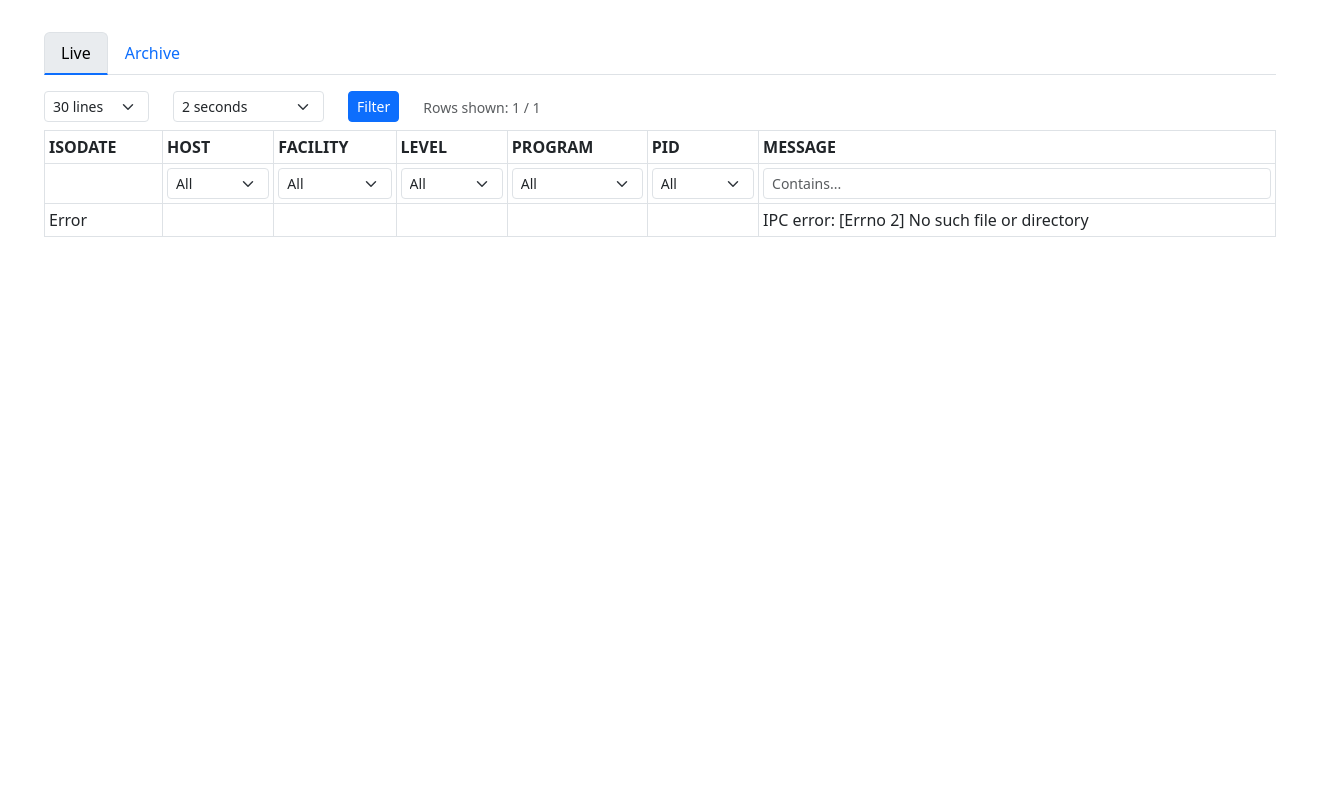
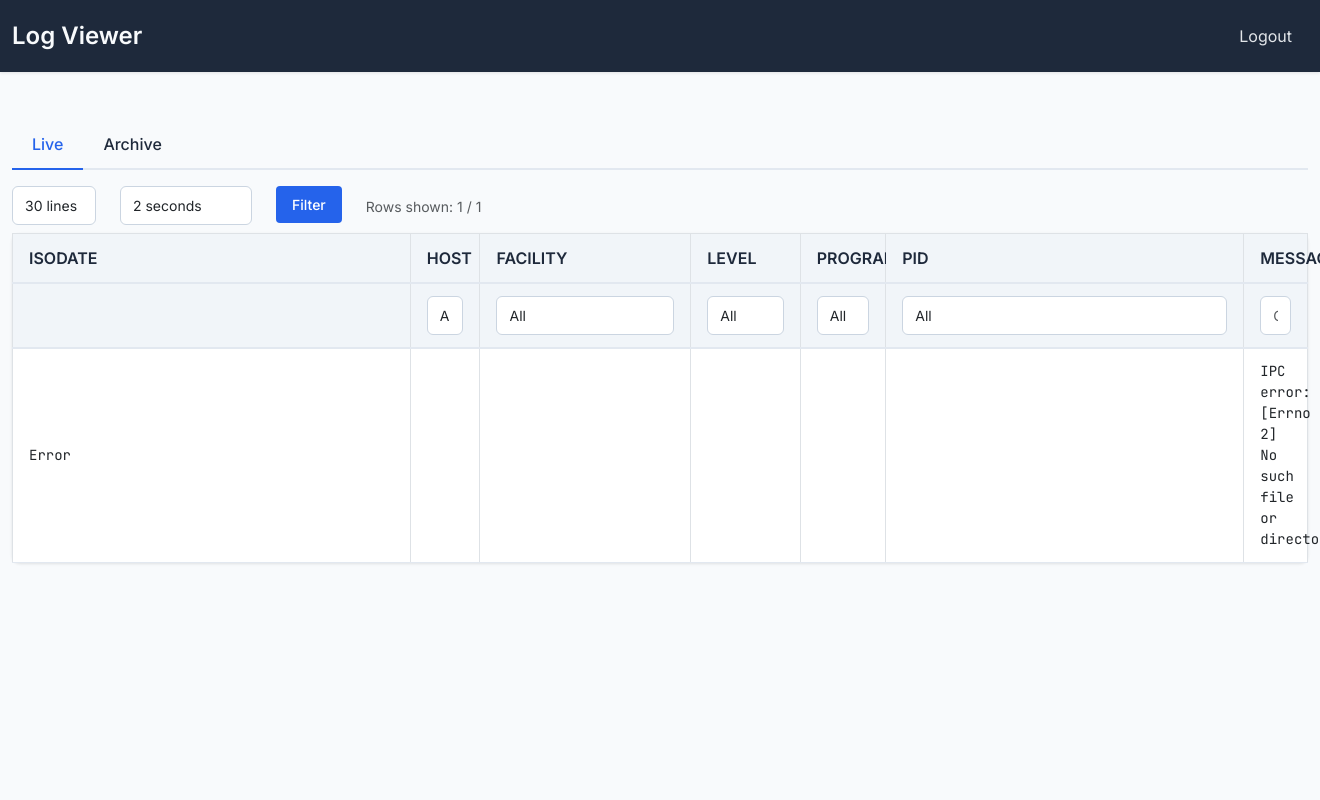
Before and after one commit to ptempier/syslog-web-viewer, a Flask app: page /live in a window 1320 px wide; the page is wider, and only the part inside the window is pictured. Run offline with Flask 3, Linux system fonts and the light colour scheme; the visitor is signed in with stand-in values (Sample User, id 1).

Commit message:
Modernize UI: Update base template and CSS with modern design, better typography, and improved responsiveness

```diff
--- a/logserver/static/logtable.css
+++ b/logserver/static/logtable.css
@@ -1,207 +1,200 @@
+:root {
+  --primary-color: #2563eb;
+  --primary-hover: #1d4ed8;
+  --bg-color: #f8fafc;
+  --text-color: #1e293b;
+  --border-color: #e2e8f0;
+  --header-bg: #1e293b;
+  --header-text: #f8fafc;
+  --table-header-bg: #f1f5f9;
+  --table-border: #e2e8f0;
+  --input-bg: #ffffff;
+  --input-border: #cbd5e1;
+  --input-focus: #2563eb;
+}
+
 html, body {
   margin: 0;
   padding: 0;
-  background: #f4f6fa;
-  width: 100vw;
-  font-size: 22px;
-  overflow-x: hidden;
+  background: var(--bg-color);
+  font-size: 16px;
+  font-family: 'Inter', system-ui, -apple-system, sans-serif;
+  color: var(--text-color);
+  line-height: 1.5;
 }
+
 body {
-  font-family: 'Inter', 'Segoe UI', Arial, sans-serif;
-  color: #2b2d42;
   min-height: 100vh;
-  width: 100vw;
-  font-size: 22px;
-  overflow-x: hidden;
 }
+
 header {
-  background: #35477d;
-  color: #fff;
-  padding: 0.9em 0 0.9em 0;
-  text-align: left;
-  margin-bottom: 0.2em;
-  width: 100vw;
-  display: flex;
-  align-items: center;
-  gap: 1.2em;
-  font-size: 1.25em;
+  background: var(--header-bg);
+  color: var(--header-text);
+  padding: 1rem 0;
+  margin-bottom: 1.5rem;
+  box-shadow: 0 1px 3px rgba(0,0,0,0.1);
 }
+
 header h1 {
-  margin: 0 0.5em 0 0.7em;
-  font-size: 1.15em;
-  font-weight: 700;
-  letter-spacing: 1px;
-  display: inline-block;
-  vertical-align: middle;
+  margin: 0;
+  font-size: 1.5rem;
+  font-weight: 600;
 }
-header h2 {
-  margin: 0;
-  font-size: 1.08em;
-  font-weight: 400;
-  color: #ffe066;
-  display: inline-block;
-  vertical-align: middle;
+
+header .nav-link {
+  color: var(--header-text);
+  opacity: 0.9;
+  padding: 0.5rem 1rem;
+  border-radius: 0.375rem;
+  transition: all 0.2s;
 }
-#main-container {
-  width: 100vw;
-  max-width: 100vw;
-  box-sizing: border-box;
-  background: #fff;
-  border-radius: 0;
-  box-shadow: 0 2px 10px rgba(40,60,80,0.06);
-  padding: 0.8em 0.2em 0.8em 0.2em;
-  margin-bottom: 2em;
-  font-size: 22px;
-  overflow-x: hidden;
+
+header .nav-link:hover {
+  opacity: 1;
+  background: rgba(255,255,255,0.1);
 }
-.option-bar {
-  display: flex;
-  align-items: center;
-  gap: 1.1em;
-  margin-bottom: 1.2em;
-  padding: 0.5em 0.5em 0.5em 0.5em;
-  background: #e8ecf3;
-  border-radius: 7px;
-  font-size: 1.07em;
+
+.nav-tabs {
+  border-bottom: 2px solid var(--border-color);
+  margin-bottom: 1.5rem;
 }
-.option-bar label {
-  color: #222a4d;
-  font-size: 1em;
-  margin-right: 0.3em;
+
+.nav-tabs .nav-link {
+  color: var(--text-color);
+  border: none;
+  padding: 0.75rem 1.25rem;
+  font-weight: 500;
+  transition: all 0.2s;
 }
-.option-bar select {
-  background: #fff;
-  color: #222a4d;
-  border: 1.5px solid #a7b5e5;
-  font-size: 1em;
+
+.nav-tabs .nav-link:hover {
+  border: none;
+  color: var(--primary-color);
 }
-label {
+
+.nav-tabs .nav-link.active {
+  color: var(--primary-color);
+  background: none;
+  border-bottom: 2px solid var(--primary-color);
+  margin-bottom: -2px;
+}
+
+.form-select, .form-control {
+  border: 1px solid var(--input-border);
+  border-radius: 0.375rem;
+  padding: 0.5rem 0.75rem;
+  font-size: 0.875rem;
+  background: var(--input-bg);
+  transition: all 0.2s;
+}
+
+.form-select:focus, .form-control:focus {
+  border-color: var(--input-focus);
+  box-shadow: 0 0 0 2px rgba(37,99,235,0.1);
+}
+
+.btn-primary {
+  background: var(--primary-color);
+  border: none;
+  padding: 0.5rem 1rem;
+  font-weight: 500;
+  transition: all 0.2s;
+}
+
+.btn-primary:hover {
+  background: var(--primary-hover);
+}
+
+.table {
+  background: white;
+  border-radius: 0.5rem;
+  box-shadow: 0 1px 3px rgba(0,0,0,0.1);
+  margin-bottom: 1.5rem;
+}
+
+.table thead th {
+  background: var(--table-header-bg);
+  color: var(--text-color);
   font-weight: 600;
-  color: #35477d;
-  margin-right: 0.3em;
-  font-size: 1em;
-}
-select, input[type="text"] {
-  border: 1px solid #cdd0d9;
-  border-radius: 6px;
-  padding: 0.22em 0.55em;
-  font-size: 1em;
-  background: #f7f9fb;
-  margin-right: 0.4em;
-  margin-bottom: 2px;
-  line-height: 1.25em;
-  min-width: 0;
-  box-sizing: border-box;
-}
-select:focus, input[type="text"]:focus {
-  border: 1.5px solid #35477d;
-  outline: none;
-  background: #fff;
-}
-input[type="submit"] {
-  padding: 0.22em 0.7em;
-  border-radius: 6px;
-  border: none;
-  background: #35477d;
-  color: #fff;
-  font-weight: 600;
-  font-size: 1em;
-  cursor: pointer;
-  transition: background 0.2s;
-  margin-bottom: 2px;
-  margin-left: 0.3em;
-}
-input[type="submit"]:hover {
-  background: #222a4d;
-}
-table {
-  border-collapse: collapse;
-  width: 100vw;
-  max-width: 100vw;
-  margin-top: 0.2em;
-  table-layout: fixed;
-  font-size: 1em;
-  overflow-x: auto;
-  background: #fff;
-}
-th, td {
-  border: none;
-  border-right: 1px solid #dedede;
-  border-bottom: 1px solid #ededed;
-  padding: 3px 8px;
-  font-family: "JetBrains Mono", "Roboto Mono", "Consolas", monospace;
-  text-align: left;
-  background: #fff;
-  line-height: 1.22em;
-  vertical-align: middle;
-  white-space: nowrap;
-  font-size: 1em;
-  overflow: hidden;
-  text-overflow: ellipsis;
-}
-th:last-child, td:last-child { border-right: none; }
-th {
-  background: #e8ecf3;
-  font-weight: 600;
-  font-size: 1em;
-  color: #35477d;
-  border-bottom: 2px solid #cdd0d9;
+  padding: 0.75rem 1rem;
+  border-bottom: 2px solid var(--table-border);
   position: sticky;
   top: 0;
   z-index: 1;
-  white-space: nowrap;
-  overflow: hidden;
-  text-overflow: ellipsis;
 }
-/* Precise column widths for log fields, and MSGONLY takes rest */
-th:nth-child(1), td:nth-child(1) { width: 20em; min-width: 20em; max-width: 20em; }   /* ISODATE: 2025-06-09T17:58:40+02:00 */
-th:nth-child(2), td:nth-child(2) { width: 3.5em; min-width: 3.5em; max-width: 3.5em; }      /* SEQ */
-th:nth-child(3), td:nth-child(3) { width: 10.6em; min-width: 10.6em; max-width: 10.6em; }   /* HOST: 16 chars */
-th:nth-child(4), td:nth-child(4) { width: 5.5em; min-width: 5.5em; max-width: 5.5em; }      /* FACILITY */
-th:nth-child(5), td:nth-child(5) { width: 4.3em; min-width: 4.3em; max-width: 4.3em; }      /* LEVEL: 8 chars */
-th:nth-child(6), td:nth-child(6) { width: 18em; min-width: 18em; max-width: 18em; }   /* PROGRAM: ventilateur-salon-7946 */
-th:nth-child(7), td:nth-child(7) { width: 3.2em; min-width: 3.2em; max-width: 3.2em; }      /* PID */
-th:nth-child(8), td:nth-child(8) { width: auto; min-width: 60px; max-width: 9999px; white-space: pre-line; }
-/* Filters row */
-.filter-row select, .filter-row input[type="text"] {
-  width: 98%;
-  box-sizing: border-box;
-  padding: 2px 4px;
-  margin: 0;
-  font-size: 0.95em;
-}
-.filter-row input[type="submit"] {
-  width: 90%;
-  font-size: 0.95em;
-  padding: 0.12em 0.2em;
-  margin: 0.2em 0 0.2em 0.2em;
-}
-.filter-row td {
-  background: #f4f6fa;
-  border-top: 1.5px solid #e4e4e4;
-  border-bottom: 1.5px solid #e4e4e4;
-  padding: 0;
+
+.table tbody td {
+  padding: 0.75rem 1rem;
+  font-family: 'JetBrains Mono', monospace;
+  font-size: 0.875rem;
+  border-bottom: 1px solid var(--table-border);
   vertical-align: middle;
 }
-#total_rows {
-  color: #35477d;
-  font-weight: 600;
-  font-size: 1.1em;
+
+.table tbody tr:hover {
+  background: rgba(37,99,235,0.02);
 }
+
+/* Column widths */
+th:nth-child(1), td:nth-child(1) { width: 20em; min-width: 20em; max-width: 20em; }   /* ISODATE */
+th:nth-child(2), td:nth-child(2) { width: 3.5em; min-width: 3.5em; max-width: 3.5em; }  /* SEQ */
+th:nth-child(3), td:nth-child(3) { width: 10.6em; min-width: 10.6em; max-width: 10.6em; } /* HOST */
+th:nth-child(4), td:nth-child(4) { width: 5.5em; min-width: 5.5em; max-width: 5.5em; }    /* FACILITY */
+th:nth-child(5), td:nth-child(5) { width: 4.3em; min-width: 4.3em; max-width: 4.3em; }    /* LEVEL */
+th:nth-child(6), td:nth-child(6) { width: 18em; min-width: 18em; max-width: 18em; }     /* PROGRAM */
+th:nth-child(7), td:nth-child(7) { width: 3.2em; min-width: 3.2em; max-width: 3.2em; }    /* PID */
+th:nth-child(8), td:nth-child(8) { width: auto; min-width: 60px; max-width: 9999px; }    /* MESSAGE */
+
+/* Filter row styling */
+.filter-row td {
+  background: var(--table-header-bg);
+  padding: 0.5rem;
+}
+
+.filter-row select, .filter-row input[type="text"] {
+  width: 100%;
+  margin: 0;
+}
+
+/* Responsive adjustments */
 @media (max-width: 900px) {
-  #main-container { padding: 0.3em; }
-  th, td { font-size: 0.97em; }
-  .option-bar { flex-direction: column; gap: 0.7em; }
+  html, body { font-size: 14px; }
+  .table tbody td { font-size: 0.8125rem; }
 }
+
 @media (max-width: 600px) {
-  table, thead, tbody, th, td, tr {
+  .table, .table thead, .table tbody, .table th, .table td, .table tr {
     display: block;
   }
-  th, td {
-    padding: 8px 6px;
+
+  .table thead tr {
+    position: absolute;
+    top: -9999px;
+    left: -9999px;
   }
-  th {
-    background: #e8ecf3;
-    position: static;
+
+  .table tr {
+    margin-bottom: 1rem;
+    border: 1px solid var(--table-border);
+    border-radius: 0.375rem;
+  }
+
+  .table td {
+    position: relative;
+    padding-left: 50%;
+    text-align: left;
+    border: none;
+    border-bottom: 1px solid var(--table-border);
+  }
+
+  .table td:before {
+    position: absolute;
+    left: 0.5rem;
+    width: 45%;
+    padding-right: 0.5rem;
+    white-space: nowrap;
+    content: attr(data-label);
+    font-weight: 600;
+    color: var(--text-color);
   }
 }
--- a/logserver/templates/base.html
+++ b/logserver/templates/base.html
@@ -2,18 +2,29 @@
 <html lang="en">
 <head>
   <meta charset="utf-8">
+  <meta name="viewport" content="width=device-width, initial-scale=1">
   <title>Log Viewer</title>
   <link href="https://cdn.jsdelivr.net/npm/bootstrap@5.3.0/dist/css/bootstrap.min.css" rel="stylesheet">
-  <style>
-    .nav-tabs .nav-link.active {
-      background-color: #e9ecef;
-      border-bottom: 2px solid #0d6efd;
-    }
-    body { padding: 2rem; }
-  </style>
+  <link href="https://fonts.googleapis.com/css2?family=Inter:wght@400;500;600;700&family=JetBrains+Mono:wght@400;500&display=swap" rel="stylesheet">
+  <link rel="stylesheet" href="{{ url_for('static', filename='logtable.css') }}">
 </head>
 <body>
-  <div class="container-fluid">
+  <header>
+    <div class="container-fluid">
+      <div class="d-flex align-items-center">
+        <h1>Log Viewer</h1>
+        <nav class="ms-auto">
+          <ul class="nav">
+            <li class="nav-item">
+              <a class="nav-link" href="{{ url_for('logout') }}">Logout</a>
+            </li>
+          </ul>
+        </nav>
+      </div>
+    </div>
+  </header>
+
+  <main class="container-fluid py-4">
     {% with messages = get_flashed_messages(with_categories=true) %}
       {% if messages %}
         {% for category, message in messages %}
@@ -25,7 +36,8 @@
       {% endif %}
     {% endwith %}
     {% block content %}{% endblock %}
-  </div>
+  </main>
+
   <script src="https://cdn.jsdelivr.net/npm/bootstrap@5.3.0/dist/js/bootstrap.bundle.min.js"></script>
 </body>
 </html>
```
